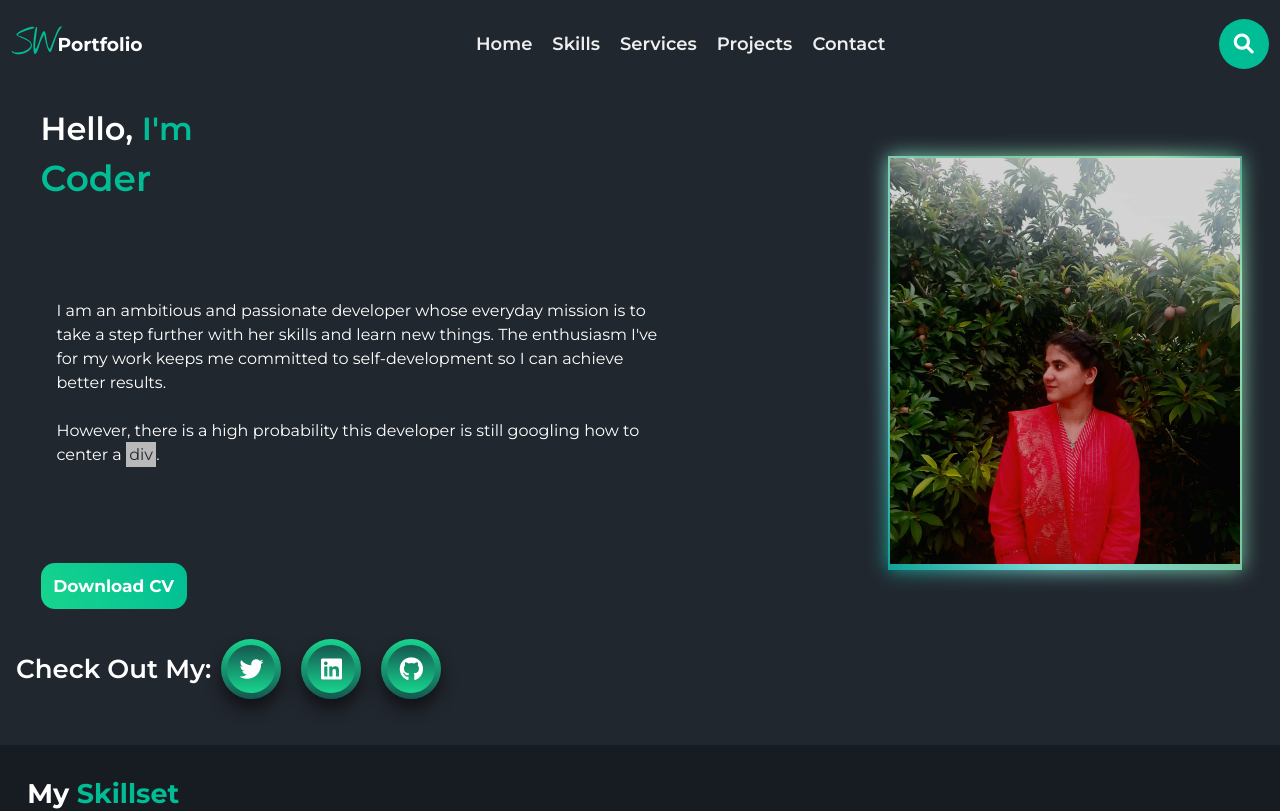
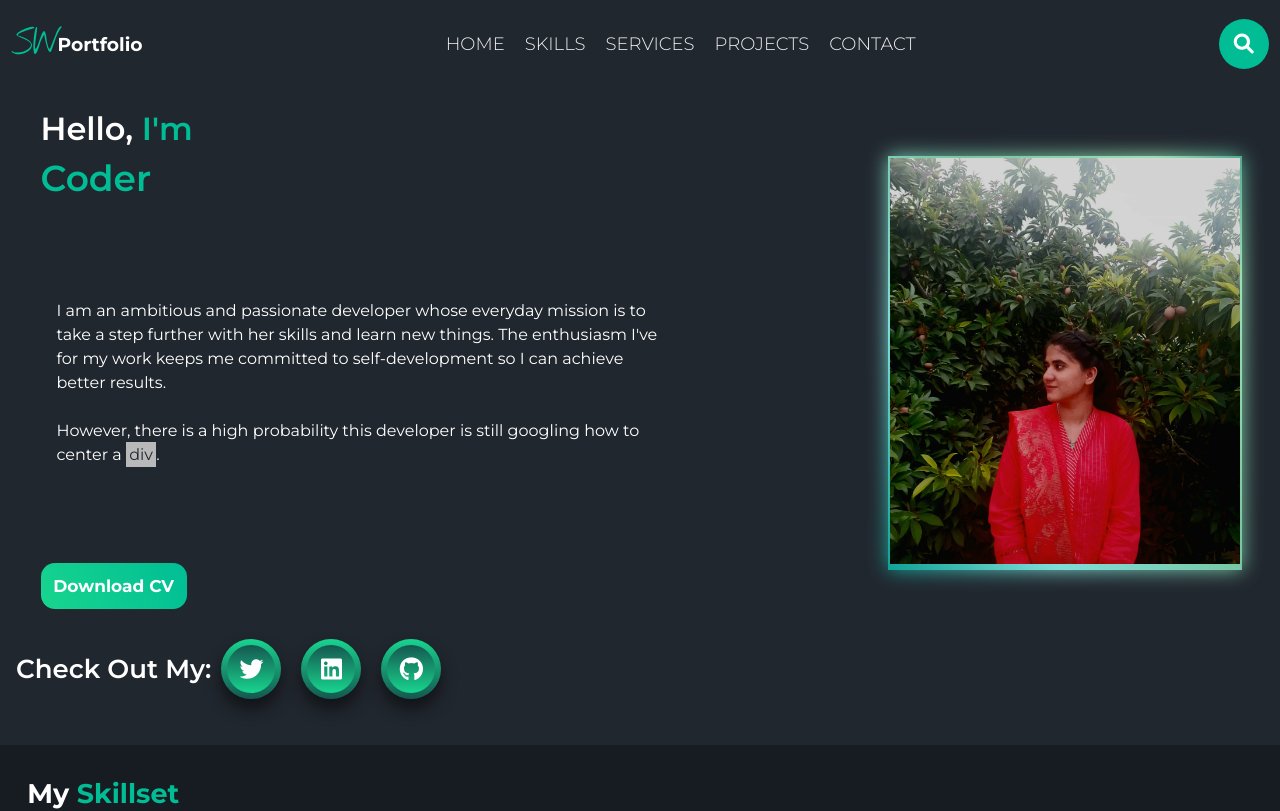
Before and after one commit to sidramwaseem/Portfolio, a React (Create React App) app: page / in a window 1280 px wide. Shown: the top 811 px of the page. Built offline with nearby package versions, Linux system fonts and the light colour scheme.

Commit message:
update home

```diff
--- a/src/components/Home/Home.css
+++ b/src/components/Home/Home.css
@@ -47,7 +47,8 @@
 .nav > .nav-links {
   display: inline;
   font-size: 18px;
-  font-weight: 600;
+  font-weight: 300;
+  text-transform: uppercase;
 }
 
 .nav > .nav-links > a:hover,
--- a/src/components/Home/Home.jsx
+++ b/src/components/Home/Home.jsx
@@ -48,7 +48,7 @@ function Home() {
           <h4 className="wordCarousel">
             <div>
               <ul className="flip">
-                <li>Mentee</li>
+                <li>Software Engineer</li>
                 <li>Web Developer</li>
                 <li>Coder</li>
                 <li>Frontend Developer</li>
```
